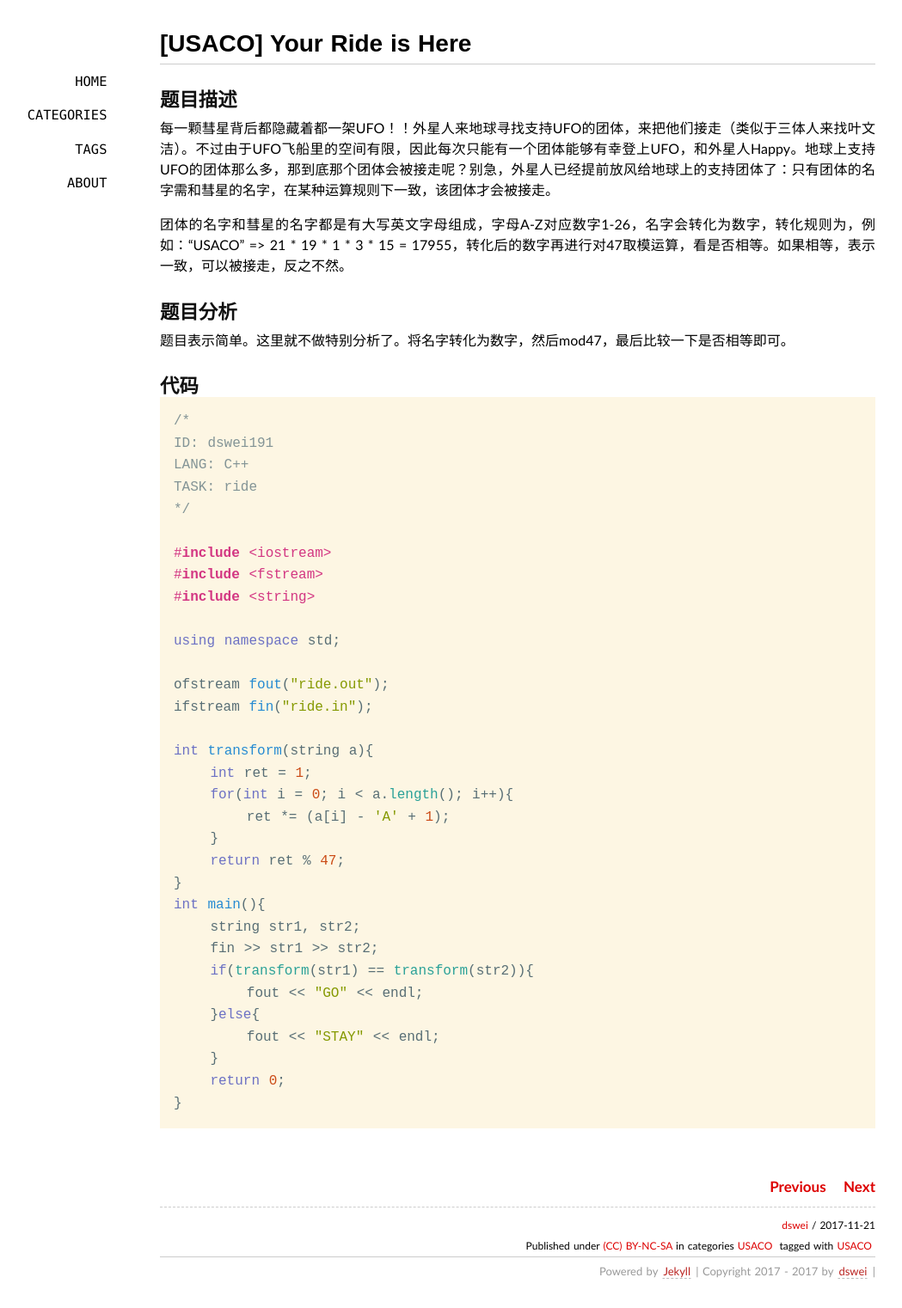
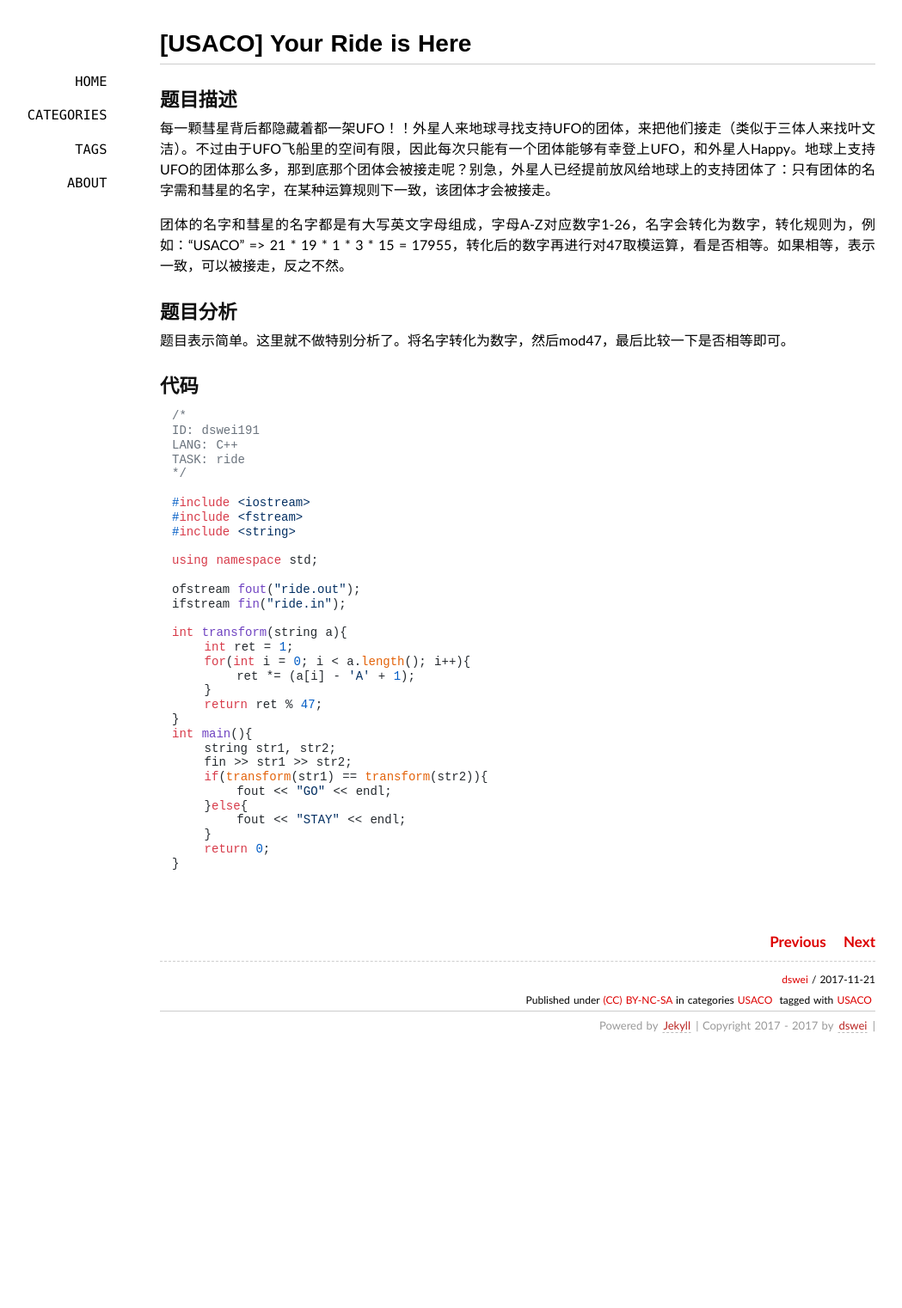
Before and after one commit to wdskuki/oldBlog, a Jekyll site: the page built from _posts/2017-11-21-[USACO]-Your-Ride-Is-Here.md, in a window 1280 px wide. Shown: the whole page at 86% size, without its empty margins (38-1087 px from the left). Built offline with Jekyll 4.4.1, drawn with Linux system fonts in a browser that asks for light colours; nearby versions of some CDN libraries; comment, search, counter and statistics services are not loaded; after the commit the page ends 1236 px from its top, so only the background shows below that.

Commit message:
style setting

```diff
--- a/_layouts/default.html
+++ b/_layouts/default.html
@@ -9,7 +9,7 @@
   <link rel="stylesheet" href="/media/css/style.css">
   <!-- <link rel="stylesheet" href="/media/css/highlight.css"> -->
   <script type="text/javascript" src="/media/js/jquery-1.7.1.min.js"></script>
-  <link rel="stylesheet" href="//cdnjs.cloudflare.com/ajax/libs/highlight.js/9.12.0/styles/solarized-light.min.css">
+  <link rel="stylesheet" href="//cdnjs.cloudflare.com/ajax/libs/highlight.js/9.12.0/styles/github.min.css">
   <script src="//cdnjs.cloudflare.com/ajax/libs/highlight.js/9.12.0/highlight.min.js"></script>
   <script type="text/javascript">
     hljs.initHighlightingOnLoad();
--- a/media/css/style.css
+++ b/media/css/style.css
@@ -6,7 +6,7 @@
 body{font-size:14px;word-spacing:1px;
 	margin-left:auto;
 margin-right:auto;
-	font-family:"Galdeano","Hiragino Sans GB","Microsoft YaHei",Trebuchet,"Trebuchet MS",Tahoma,"Lucida Grande","Lucida Sans Unicode",Verdana,sans-serif;color:#000000;background-color:#ffffff;}
+	font-family: "Heiti SC","Galdeano","Hiragino Sans GB","Microsoft YaHei",Trebuchet,"Trebuchet MS",Tahoma,"Lucida Grande","Lucida Sans Unicode",Verdana,sans-serif;color:#000000;background-color:#ffffff;}
 *{padding:0;margin: 0;border:none;outline:none;}
 a{color:#dd0000;text-decoration:none;}
 a:hover{color:#333333;text-decoration:underline;}
@@ -47,9 +47,9 @@ th {
 	border: 1px solid #dfe2e5;
 }
 
-pre code{padding:3px 10px;font-size:16px;line-height:1.6;display:block;color:white;}
+pre code{padding:3px 10px;font-size:14px;line-height:1.2;display:block;color:white;}
 pre p{padding:0 0;}
-pre,code{font-family:"Courier New", Monaco,"iosevka",Menlo,"Andale Mono",Consolas,,monospace;font-size:13px;}
+pre,code{font-family:Menlo,"Courier New", Monaco,"iosevka","Andale Mono",Consolas,,monospace;font-size:13px;}
 pre{overflow:auto;}
 pre p code{background-color: rgba(0, 0, 0, 0);}
 /*p code,li code{background-color:#d0d0d0;}*/
```
